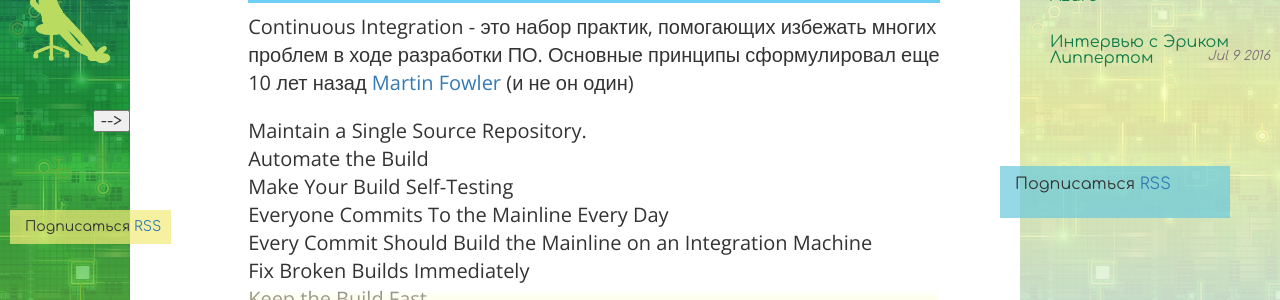
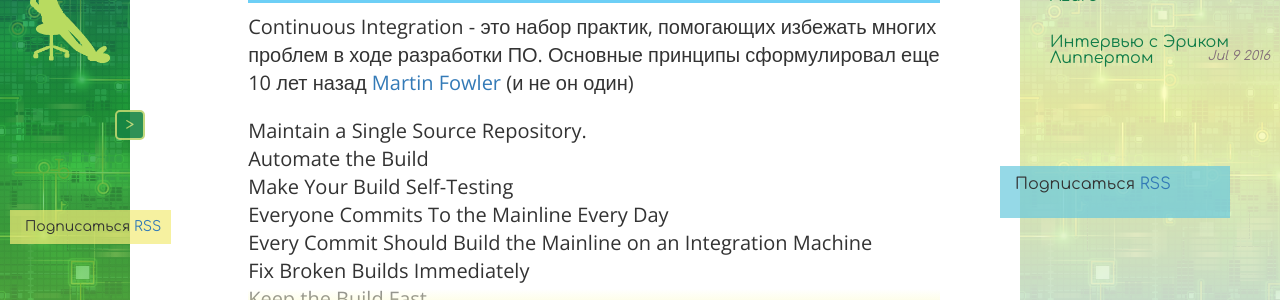
Before and after one commit to r-kamenskiy/r-kamenskiy.github.io, a Jekyll site: the page built from index.html, in a window 1280 px wide. Shown: the part 190-490 px from the top of the page. Built offline with Jekyll 4.4.1, drawn with Linux system fonts in a browser that asks for light colours; nearby versions of some CDN libraries.

Commit message:
collapse added

```diff
--- a/_includes/left-panel.html
+++ b/_includes/left-panel.html
@@ -9,5 +9,7 @@
     <div class="blog-left-subscribe">
         <p>Подписаться&nbsp;<a href="{{ "/feed.xml" | prepend: site.baseurl }}">RSS</a></p>
     </div>
-    <button class="left-panel-collapse-btn" id="collapseLeftPanel">--></button>
+    <button class="left-panel-collapse-btn" id="collapseLeftPanel">
+    	>
+    </button>
 </div>
--- a/css/main.css
+++ b/css/main.css
@@ -70,11 +70,18 @@
 }
 /* Collapse button*/
 .left-panel-collapse-btn{
-	 position: absolute;
-	 right: 0;
-	 top: 300px;
+	position: absolute;
+	right: -15px;
+	top: 300px;
+	background-color: #188544;
+	color: #bdd670;
+	border: 2px solid;
+    border-radius: 5px;
+    width: 30px;
+    height: 30px;
+    opacity: 0.9;
+    outline: 0;
 }
-
 /*  Left lanel */
 
 .left-panel{
@@ -87,11 +94,11 @@
 	background-image: url('../images/back.jpg');
 	background-size: 500px;
 	height: 100%;
-
-	transition: width 2s;
+	z-index: 99999;
+	transition: width 0.5s;
 }
 
-.wide{
+.left-panel-expanded{
 	width: 260px;
 }
 .left-panel-content img{
--- a/scripts/scripts.js
+++ b/scripts/scripts.js
@@ -1,7 +1,13 @@
 
 $( document ).ready(function() {
-    var btn = $("#collapseLeftPanel");
+	var btn = $("#collapseLeftPanel");
     btn.click(function(){
-    	alert("hello");
-    })
+    	$(".left-panel-content").toggleClass("left-panel-expanded");
+
+    	if(btn.text().trim() === ">"){
+    		btn.text("<");
+    	} else{
+    		btn.text(">");
+    	}
+    });
 });
```
